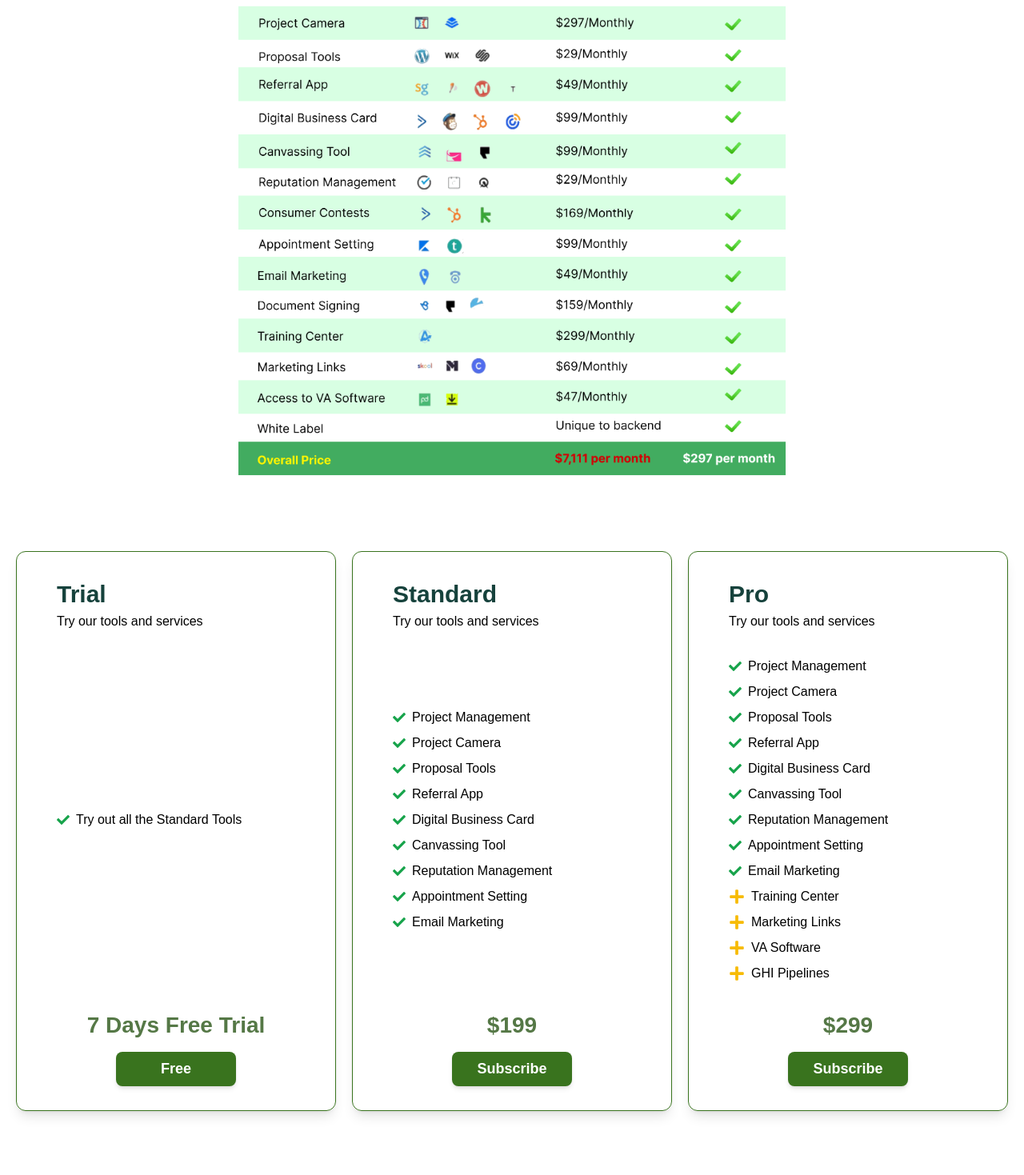
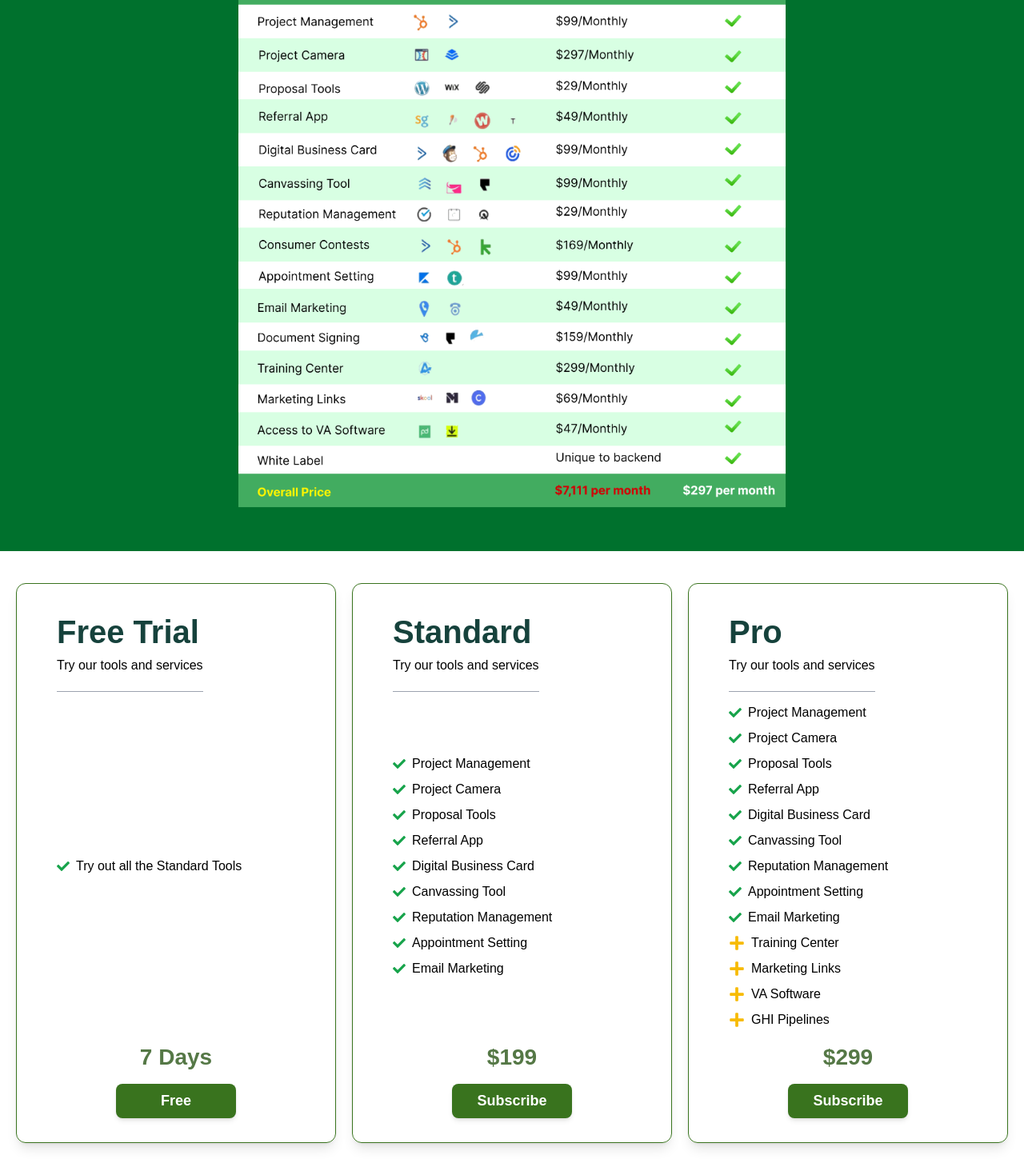
Before and after one commit to SpicyCinnamon02/Backend-by-GHI, a React (Vite) app: page / in a window 1280 px wide. Shown: the part 3643-5112 px from the top of the page at 80% size. Before the commit the page ends 5072 px from the top, so only its background shows below. Built offline with nearby package versions, Linux system fonts and the light colour scheme.

Commit message:
updated content

```diff
--- a/src/pages/home/PriceTable.jsx
+++ b/src/pages/home/PriceTable.jsx
@@ -3,7 +3,7 @@ import priceTable from "/src/assets/home-page/price-table.png"
 
 const PriceTable = () => {
     return (
-        <div className='flex justify-center items-center pb-10'>
+        <div className='flex justify-center items-center py-10 bg-green-dark'>
             <img src={priceTable} alt="price-table"
                 className='max-h-[700px]'
             />
--- a/src/pages/home/Prices.jsx
+++ b/src/pages/home/Prices.jsx
@@ -3,8 +3,8 @@ import { FaCheck,FaPlus } from "react-icons/fa";
 
 export const priceOpt = [
     {
-        title: 'Trial',
-        price: '7 Days Free Trial',
+        title: 'Free Trial',
+        price: '7 Days',
         description: 'Try our tools and services',
         inclusion: ['Try out all the Standard Tools'],
         button: 'Free',
@@ -27,15 +27,15 @@ export const priceOpt = [
 const Prices = () => {
     return (
         <div className='flex justify-center items-center gap-5 py-10'>
-            {priceOpt.map((prices, i) => (
+            {priceOpt.map((prices) => (
                 <div className='flex justify-between items-start flex-col shadow-lg h-[700px] w-[400px] border border-green-light rounded-xl lg:px-[50px] lg:py-[30px] transform hover:scale-105 transition-all duration-300'>
-                    <div>
-                        <p className='text-[20px] lg:text-[30px] font-black text-green-darker'>{prices.title}</p>
+                    <div className='border-b border-gray-400 pb-[20px]'>
+                        <p className='text-[20px] lg:text-[40px] font-black text-green-darker'>{prices.title}</p>
                         <p className='text-20px '>{prices.description}</p>
                     </div>
                     <div className='flex justify-center items-start flex-col lg:gap-2'>
-                        {prices.inclusion.map((features, j) => (
-                            <div key={j} className='flex items-center'>
+                        {prices.inclusion.map((features, i) => (
+                            <div key={i} className='flex items-center'>
                                 {prices.title === 'Pro' && !priceOpt[1].inclusion.includes(features) ? (
                                     <FaPlus className='text-yellow-dark text-[20px] mr-2' />
                                 ) : (
```
